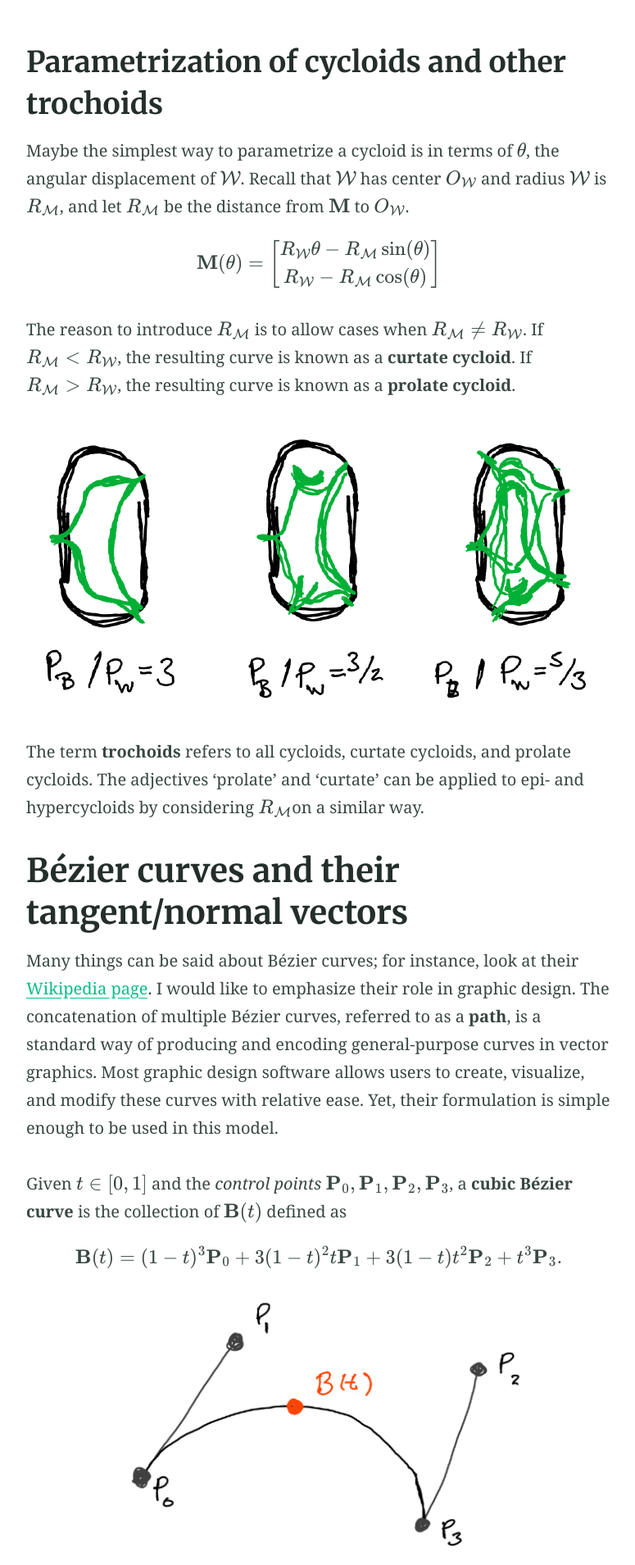
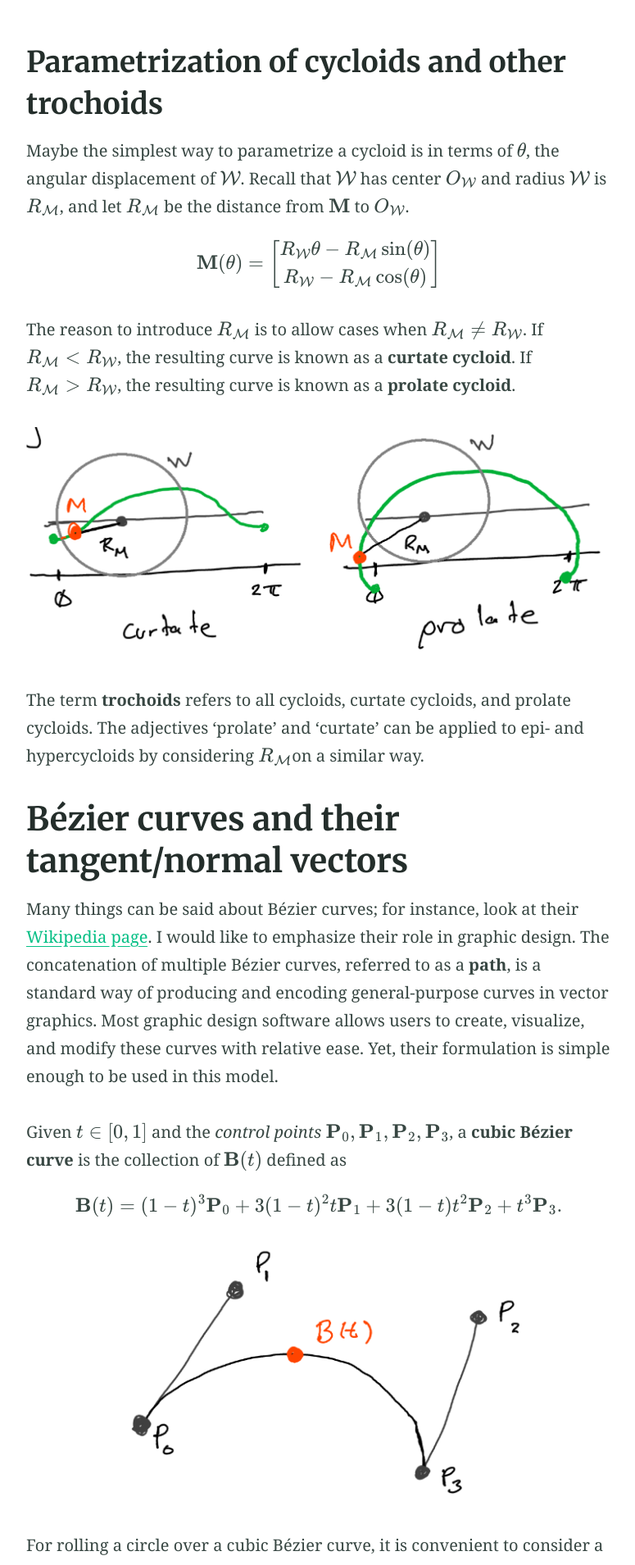
Before and after one commit to EncisoAlva/EncisoAlva.github.io, a Jekyll site: the page built from art.md, in a window 1280 px wide. Shown: the part 4491-6400 px from the top of the page at 82% size, without its empty margins (251-1026 px from the left). Built offline with Jekyll 4.4.1, drawn with Linux system fonts in a browser that asks for light colours.

Commit message:
Update art.md

```diff
--- a/art.md
+++ b/art.md
@@ -53,7 +53,7 @@ $$
 The reason to introduce $R_\mathcal{M}$ is to allow cases when $R_\mathcal{M} \neq R_\mathcal{W}$.
 If $R_\mathcal{M} < R_\mathcal{W}$, the resulting curve is known as a **curtate cycloid**. If $R_\mathcal{M} > R_\mathcal{W}$, the resulting curve is known as a **prolate cycloid**.
 
-![Curtate and prolate cycloids.](https://github.com/EncisoAlva/EncisoAlva.github.io/blob/main/img/art/fig07.png?raw=true)
+![Curtate and prolate cycloids.](https://github.com/EncisoAlva/EncisoAlva.github.io/blob/main/img/art/fig07b.png?raw=true)
 
 The term **trochoids** refers to all cycloids, curtate cycloids, and prolate cycloids. The adjectives 'prolate' and 'curtate' can be applied to epi- and hypercycloids by considering $R_\mathcal{M}$on a similar way.
 
```
